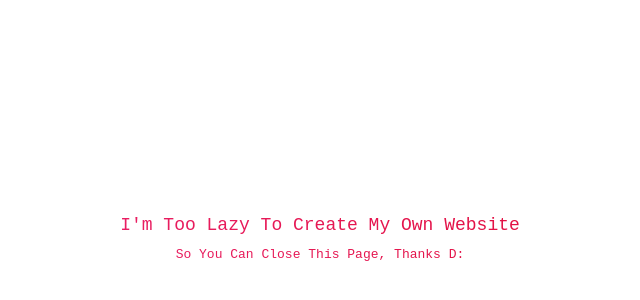
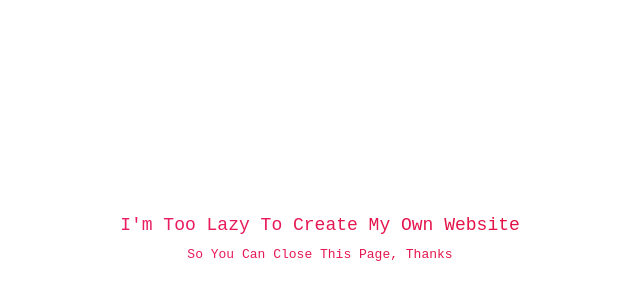
Before and after one commit to uroki/uroki.github.io, a plain HTML site: page index.html in a window 1280 px wide. Shown: the part 162-462 px from the top of the page, 320-960 px from the left. Drawn offline with Linux system fonts and the light colour scheme.

Commit message:
Update index.html

```diff
--- a/index.html
+++ b/index.html
@@ -39,7 +39,7 @@
   <body>
     <div>
       <h1>I'm too lazy to create my own website</h1>
-      <h2>so you can close this page, thanks D:</h2>
+      <h2>so you can close this page, thanks</h2>
     </div>
   </body>
 </html>
```
